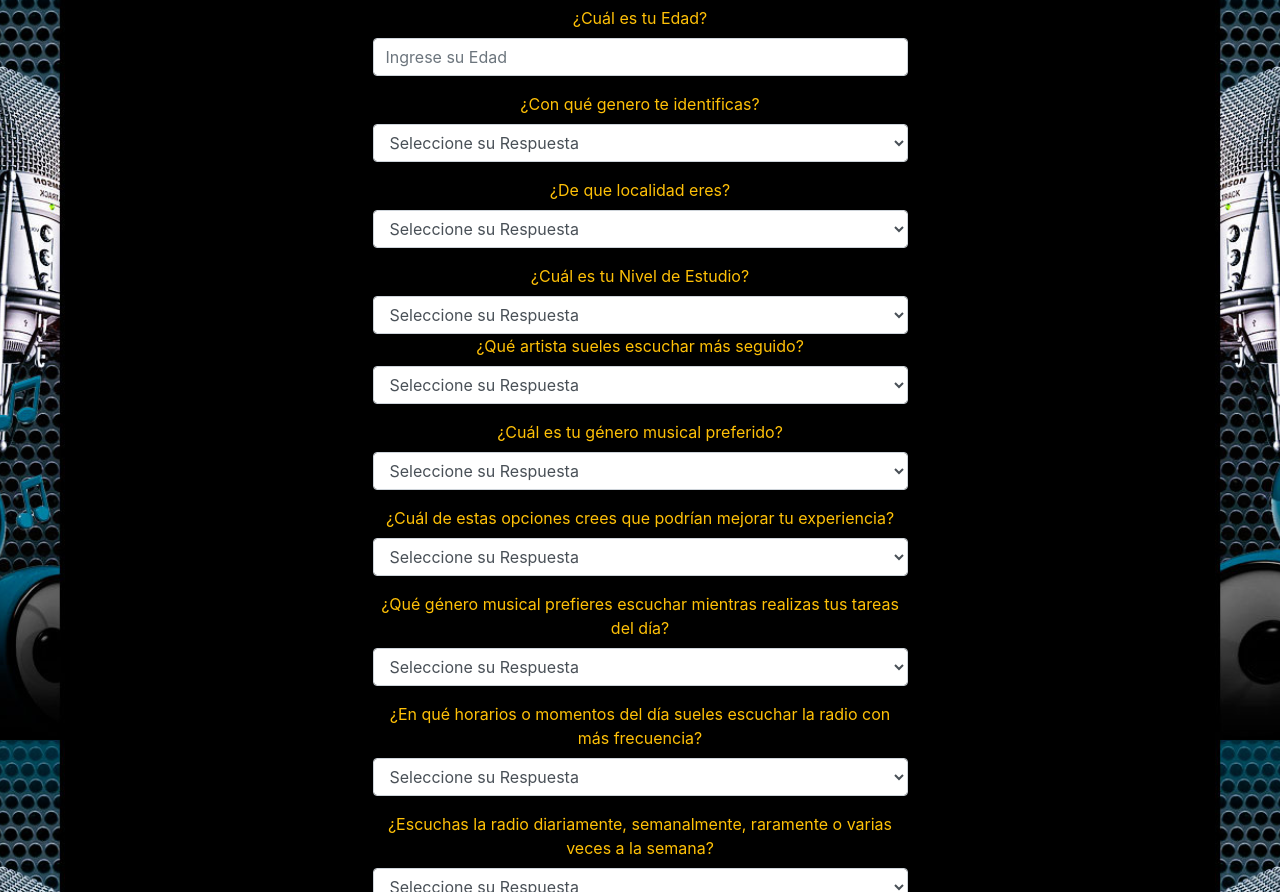
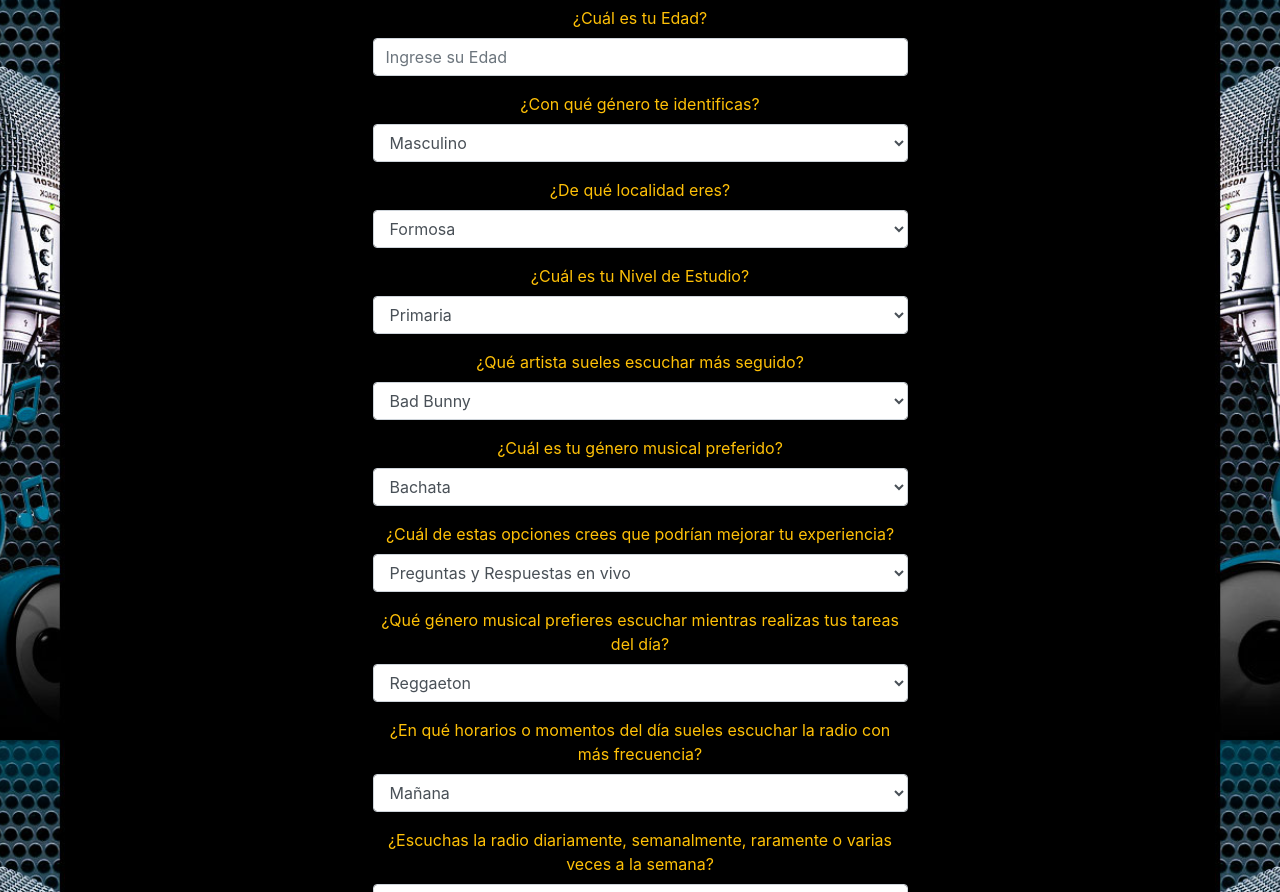
Before and after one commit to Fabian-17/DataMining, a website: page view/index.html in a window 1280 px wide. Shown: the part 60-952 px from the top of the page. Drawn offline with nearby package versions, Linux system fonts and the light colour scheme.

Commit message:
fix: correcciones

```diff
--- a/public/js/form.js
+++ b/public/js/form.js
@@ -1,30 +1,53 @@
-document.addEventListener('DOMContentLoaded', function() {
-    const formulario = document.querySelector('form');
+document.addEventListener("DOMContentLoaded", function () {
+  const form = document.getElementById("form");
 
-    formulario.addEventListener('submit', function(event) {
-      event.preventDefault();
+  form.addEventListener("submit", function (event) {
+    event.preventDefault(); // Evita que el formulario se envíe de forma predeterminada
 
-      // Obtén los datos del formulario
-      const formData = new FormData(formulario);
+    // Obtén los valores de los campos del formulario
+    const edad = document.querySelector("#edad").value;
+    const generos = document.querySelector("#genero").value;
+    const localidades = document.querySelector("#localidades").value;
+    const estudios = document.querySelector("#estudios").value;
+    const artista = document.querySelector("#artista").value;
+    const genero = document.querySelector("#genero").value;
+    const mejoras = document.querySelector("#mejoras").value;
+    const horarios = document.querySelector("#horarios").value;
+    const frecuencia = document.querySelector("#frecuencia").value;
+    const sugerencias = document.querySelector("#sugerencias").value;
 
-      // Realiza una solicitud POST al servidor
-      fetch('/encuestas', {
-        method: 'POST',
-        body: formData,
+    // Construye un objeto con los datos del formulario
+    const formData = {
+      edad,
+      generos,
+      localidades,
+      estudios,
+      artista,
+      genero,
+      mejoras,
+      horarios,
+      frecuencia,
+      sugerencias,
+    };
+
+    // Realiza una solicitud POST al servidor para almacenar los datos
+    fetch("http://localhost:5000/encuestas", {
+      method: "POST",
+      headers: {
+        "Content-Type": "application/json",
+      },
+      body: JSON.stringify(formData),
+    })
+      .then((response) => response.json())
+      .then((data) => {
+        console.log(data);
+        // Puedes hacer algo después de que los datos se hayan almacenado, como mostrar un mensaje al usuario
+        alert("Datos enviados con éxito.");
+        form.reset(); // Limpia el formulario
       })
-        .then(response => {
-          if (response.ok) {
-            return response.json();
-          } else {
-            throw new Error('Error al enviar el formulario');
-          }
-        })
-        .then(data => {
-          // Maneja la respuesta del servidor
-          console.log('Formulario enviado exitosamente', data);
-        })
-        .catch(error => {
-          console.error('Error al enviar el formulario', error);
-        });
-    });
+      .catch((error) => {
+        console.error("Error al enviar datos:", error);
+        alert("Error al enviar datos. Por favor, inténtalo de nuevo.");
+      });
   });
+});
--- a/src/routes/encuestaRouter.js
+++ b/src/routes/encuestaRouter.js
@@ -1,10 +1,10 @@
 import { Router } from 'express';
-import { obtenerEncuestas, crearEncuesta } from '../controllers/encuestaController.js';
+import { guardarRespuestas } from '../controllers/encuestaController.js';
 
 const router = Router();
 
-router.get('/encuestas', obtenerEncuestas);
-router.post('/encuestas', crearEncuesta);
+
+router.post('/encuestas', guardarRespuestas);
 
 
 export default router;
--- a/view/index.html
+++ b/view/index.html
@@ -14,133 +14,114 @@
         <div class="row justify-content-center">
             <div class="col-md-6">
                 <h2 class="text-center btn-success font-weight-bold">Formulario - Cadena Software</h2>
-                <form class="text-center">
-
+                <form class="text-center" id="form">
                     <div class="form-group">
                         <label for="edad" class="text-warning">¿Cuál es tu Edad?</label>
-                        <input type="text" class="form-control" id="edad" placeholder="Ingrese su Edad" required>
+                        <input type="number" class="form-control" id="edad" name="edad" placeholder="Ingrese su Edad" required>
                     </div>
-
                     <div class="form-group">
-                        <label for="generos" class="text-warning">¿Con qué genero te identificas?</label>
-                        <select class="form-control" name="generos" id="generos">
-                            <option value="" hidden disabled-selected>Seleccione su Respuesta</option>
-                            <option value="opcion1">Masculino</option>
-                            <option value="opcion2">Femenino</option>
-                            <option value="opcion3">Otro</option>
+                        <label for="genero" class="text-warning">¿Con qué género te identificas?</label>
+                        <select class="form-control" name="genero" id="genero" required>
+                            <option value="" hidden disabled>Select su Respuesta</option>
+                            <option value="Masculino">Masculino</option>
+                            <option value="Femenino">Femenino</option>
+                            <option value="Otro">Otro</option>
                         </select>
                     </div>
                     <div class="form-group">
-                        <label for="localidades" class="text-warning">¿De que localidad eres?</label>
-                        <select class="form-control" name="localidades" id="localidades">
-                            <option value="" hidden disabled-selected>Seleccione su Respuesta</option>
-                            <option value="opcion1">Formosa</option>
-                            <option value="opcion2">Pilcomayo</option>
-                            <option value="opcion3">Patiño</option>
-                            <option value="opcion4">Matacos</option>
-                            <option value="opcion5">Pilagás</option>
-                            <option value="opcion6">Ramón Lista</option>
-                            <option value="opcion7">Bermejo</option>
-                            <option value="opcion8">Laishí</option>
-                            <option value="opcion9">Pirané</option>
+                        <label for="localidades" class="text-warning">¿De qué localidad eres?</label>
+                        <select class="form-control" name="localidades" id="localidades" required>
+                            <option value="" hidden disabled>Select su Respuesta</option>
+                            <option value="Formosa">Formosa</option>
+                            <option value="Pilcomayo">Pilcomayo</option>
+                            <option value="Patiño">Patiño</option>
+                            <option value="Matacos">Matacos</option>
+                            <option value="Pilagás">Pilagás</option>
+                            <option value="Ramón Lista">Ramón Lista</option>
+                            <option value="Bermejo">Bermejo</option>
+                            <option value="Laishí">Laishí</option>
+                            <option value="Pirané">Pirané</option>
                         </select>
                     </div>
-
-                    <div>
+                    <div class="form-group">
                         <label for="estudios" class="text-warning">¿Cuál es tu Nivel de Estudio?</label>
-                        <select class="form-control" name="estudios" id="estudios">
-                            <option value="" hidden disabled-selected>Seleccione su Respuesta</option>
-                            <option value="opcion1">Primaria</option>
-                            <option value="opcion2">Secundaria</option>
-                            <option value="opcion3">Terciaria</option>
-                            <option value="opcion2">Universidad</option>
+                        <select class="form-control" name="estudios" id="estudios" required>
+                            <option value="" hidden disabled>Select su Respuesta</option>
+                            <option value="Primaria">Primaria</option>
+                            <option value="Secundaria">Secundaria</option>
+                            <option value="Terciaria">Terciaria</option>
+                            <option value="Universidad">Universidad</option>
                         </select>
                     </div>
-
                     <div class="form-group">
                         <label for="artista" class="text-warning">¿Qué artista sueles escuchar más seguido?</label>
-                        <select class="form-control" id="artista" required>
-                            <option value="" hidden disabled-selected>Seleccione su Respuesta</option>
-                            <option value="opcion1">Bab Bunny</option>
-                            <option value="opcion2">Eminem</option>
-                            <option value="opcion3">Emilia Mernes</option>
-                            <option value="opcion2">Bizzarap</option>
-                            <option value="opcion3">Shakira</option>
+                        <select class="form-control" name="artista" id="artista" required>
+                            <option value="" hidden disabled>Select su Respuesta</option>
+                            <option value="Bad Bunny">Bad Bunny</option>
+                            <option value="Eminem">Eminem</option>
+                            <option value="Emilia Mernes">Emilia Mernes</option>
+                            <option value="Bizzarap">Bizzarap</option>
+                            <option value="Shakira">Shakira</option>
                         </select>
                     </div>
-
                     <div class="form-group">
-                        <label for="genero" class="text-warning">¿Cuál es tu género musical preferido?</label>
-                        <select class="form-control" id="genero" required>
-                            <option value="" hidden disabled-selected>Seleccione su Respuesta</option>
-                            <option value="opcion1">Bachata</option>
-                            <option value="opcion2">Electrónica</option>
-                            <option value="opcion3">House</option>
-                            <option value="opcion2">Folklore</option>
-                            <option value="opcion3">Rock</option>
+                        <label for="generoMusical" class="text-warning">¿Cuál es tu género musical preferido?</label>
+                        <select class="form-control" name="generoMusical" id="generoMusical" required>
+                            <option value="" hidden disabled>Select su Respuesta</option>
+                            <option value="Bachata">Bachata</option>
+                            <option value="Electrónica">Electrónica</option>
+                            <option value="House">House</option>
+                            <option value="Folklore">Folklore</option>
+                            <option value="Rock">Rock</option>
                         </select>
                     </div>
-
                     <div class="form-group">
-                        <label for="mejoras" class="text-warning">¿Cuál de estas opciones crees que podrían mejorar tu
-                            experiencia?</label>
-                        <select class="form-control" id="genero" required>
-                            <option value="" hidden disabled-selected>Seleccione su Respuesta</option>
-                            <option value="opcion1">Preguntas y Respuestas en vivo</option>
-                            <option value="opcion2">Entrevistas semanales</option>
-                            <option value="opcion3">Música en vivo</option>
-                            <option value="opcion2">Sorteos y Encuestas</option>
-                            <option value="opcion3">Salutaciones</option>
-                            <option value="opcion3">Noticias musicales</option>
-
+                        <label for="mejoras" class="text-warning">¿Cuál de estas opciones crees que podrían mejorar tu experiencia?</label>
+                        <select class="form-control" name="mejoras" id="mejoras" required>
+                            <option value="" hidden disabled>Select su Respuesta</option>
+                            <option value="Preguntas y Respuestas en vivo">Preguntas y Respuestas en vivo</option>
+                            <option value="Entrevistas semanales">Entrevistas semanales</option>
+                            <option value="Música en vivo">Música en vivo</option>
+                            <option value="Sorteos y Encuestas">Sorteos y Encuestas</option>
+                            <option value="Saludos">Saludos</option>
+                            <option value="Noticias musicales">Noticias musicales</option>
                         </select>
                     </div>
-
                     <div class="form-group">
-                        <label for="momentos" class="text-warning">¿Qué género musical prefieres escuchar mientras
-                            realizas tus tareas del día?</label>
-                        <select class="form-control" id="genero" required>
-                            <option value="" hidden disabled-selected>Seleccione su Respuesta</option>
-                            <option value="opcion1">Reggaeton</option>
-                            <option value="opcion2">K-pop</option>
-                            <option value="opcion3">Trap</option>
-                            <option value="opcion2">Rap</option>
-                            <option value="opcion3">Rock-Nacional</option>
+                        <label for="preferenciaMusical" class="text-warning">¿Qué género musical prefieres escuchar mientras realizas tus tareas del día?</label>
+                        <select class="form-control" name="preferenciaMusical" id="preferenciaMusical" required>
+                            <option value="" hidden disabled>Select su Respuesta</option>
+                            <option value="Reggaeton">Reggaeton</option>
+                            <option value="K-pop">K-pop</option>
+                            <option value="Trap">Trap</option>
+                            <option value="Rap">Rap</option>
+                            <option value="Rock-Nacional">Rock-Nacional</option>
                         </select>
                     </div>
-
                     <div class="form-group">
-                        <label for="horarios" class="text-warning">¿En qué horarios o momentos del día sueles escuchar
-                            la radio con más frecuencia?</label>
-                        <select class="form-control" id="horarios" required>
-                            <option value="" hidden disabled-selected>Seleccione su Respuesta</option>
-                            <option value="opcion1">Mañana</option>
-                            <option value="opcion2">Tarde</option>
-                            <option value="opcion3">Noche</option>
+                        <label for="horarios" class="text-warning">¿En qué horarios o momentos del día sueles escuchar la radio con más frecuencia?</label>
+                        <select class="form-control" name="horarios" id="horarios" required>
+                            <option value="" hidden disabled>Select su Respuesta</option>
+                            <option value="Mañana">Mañana</option>
+                            <option value="Tarde">Tarde</option>
+                            <option value="Noche">Noche</option>
                         </select>
                     </div>
-
                     <div class="form-group">
-                        <label for="frecuencia" class="text-warning">¿Escuchas la radio diariamente, semanalmente,
-                            raramente o varias veces a la semana?</label>
-                        <select class="form-control" id="frecuencia" required>
-                            <option value="" hidden disabled-selected>Seleccione su Respuesta</option>
-                            <option value="opcion1">Diariamente</option>
-                            <option value="opcion2">Semanalmente</option>
-                            <option value="opcion3">Varias veces a la semana</option>
+                        <label for="frecuencia" class="text-warning">¿Escuchas la radio diariamente, semanalmente, raramente o varias veces a la semana?</label>
+                        <select class="form-control" name="frecuencia" id="frecuencia" required>
+                            <option value="" hidden disabled>Select su Respuesta</option>
+                            <option value="Diariamente">Diariamente</option>
+                            <option value="Semanalmente">Semanalmente</option>
+                            <option value="Varias veces a la semana">Varias veces a la semana</option>
                         </select>
                     </div>
-
                     <div class="form-group">
-                        <label for="sugerencias" class="text-warning">¿Tienes alguna sugerencia para crear playlists
-                            temáticas que hagan que la experiencia sea más emocionante?</label>
-                        <input type="text" class="form-control" id="sugerencias" placeholder="Ingrese su respuesta..."
-                            required>
+                        <label for="sugerencias" class="text-warning">¿Tienes alguna sugerencia para crear playlists temáticas que hagan que la experiencia sea más emocionante?</label>
+                        <input type="text" class="form-control" name="sugerencias" id="sugerencias" placeholder="Ingrese su respuesta..." required>
                     </div>
                     <button type="submit" class="btn btn-success btn-lg font-weight-bold">Enviar Respuestas</button>
                 </form>
-
-
             </div>
         </div>
     </div>
@@ -150,6 +131,7 @@
     <script src="https://ajax.googleapis.com/ajax/libs/jquery/3.5.1/jquery.min.js"></script>
     <script src="https://cdnjs.cloudflare.com/ajax/libs/popper.js/1.16.0/umd/popper.min.js"></script>
     <script src="https://maxcdn.bootstrapcdn.com/bootstrap/4.5.2/js/bootstrap.min.js"></script>
+    <script src="/js/form.js"></script>
 </body>
 
 </html>
```
Also changed, not shown: src/controllers/encuestaController.js (+35 -41 lines), src/models/model.js (+7 -1 lines).
